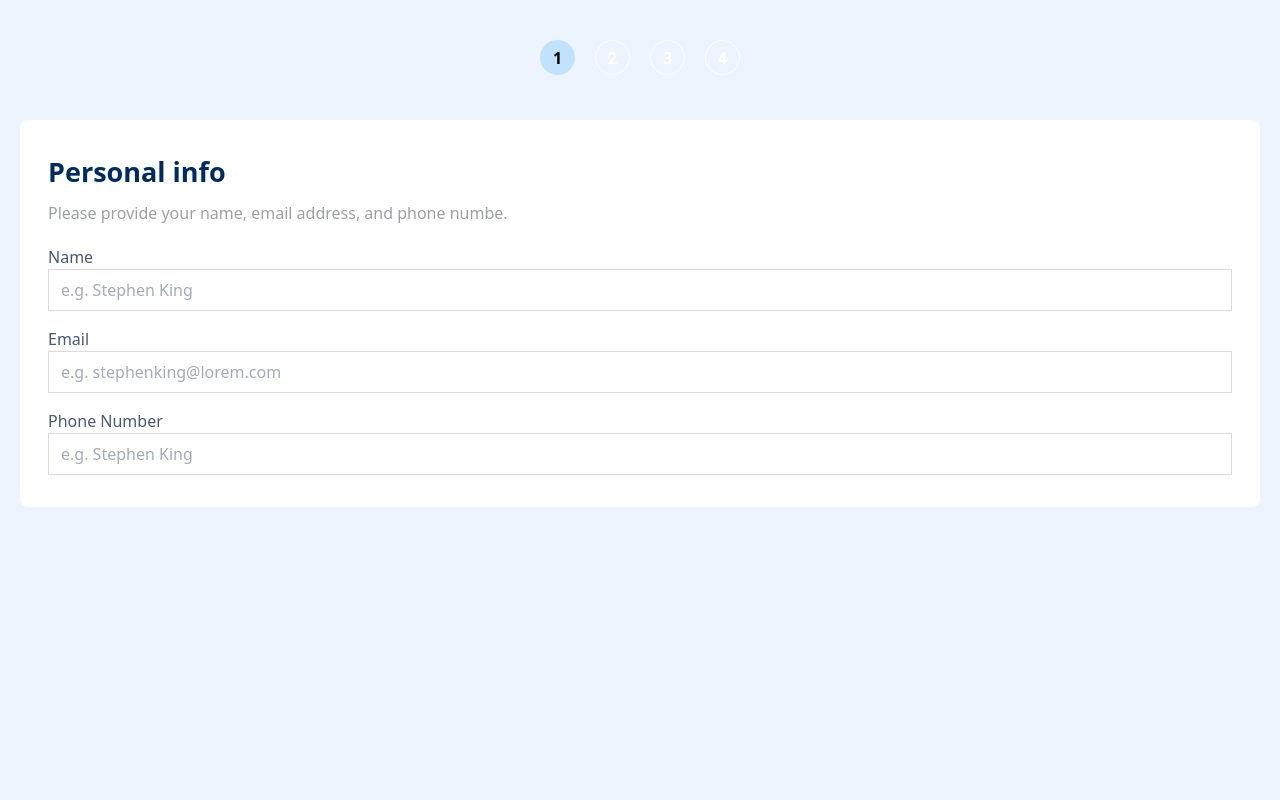
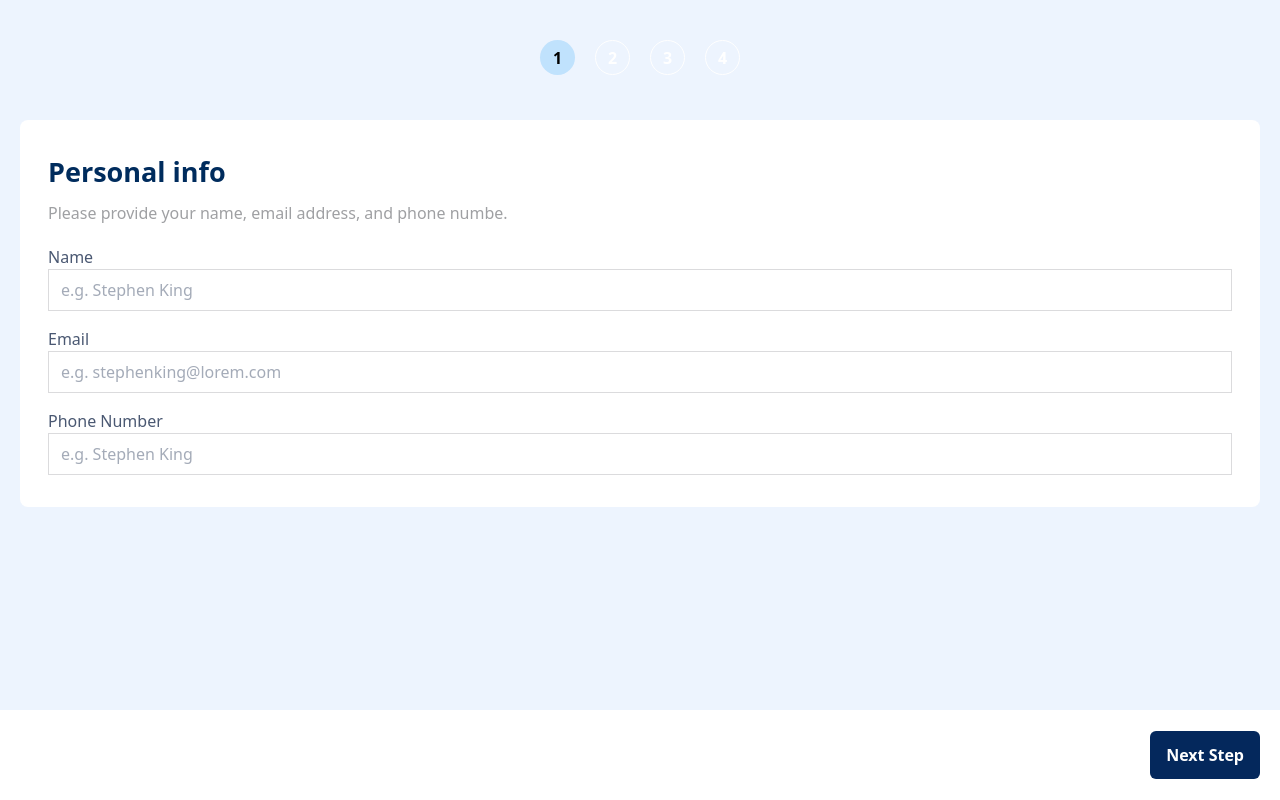
Before and after one commit to joaoSena0206/multi-step-form, a React (Vite) app in the folder react-app/: page / in a window 1280 px wide. Built offline with nearby package versions, Linux system fonts and the light colour scheme.

Commit message:
feat: avança a etapa quando clicado no btn

```diff
--- a/react-app/src/features/multiStepForm/MultiStepForm.jsx
+++ b/react-app/src/features/multiStepForm/MultiStepForm.jsx
@@ -1,13 +1,17 @@
-import { useState } from "react";
+import { useReducer } from "react";
 
-import { StepIndicator, Card, StepInfo, PersonalInfo } from "./";
+import { StepIndicator, Card, StepInfo, PersonalInfo, Button } from "./";
 
 import { steps } from "./data/data";
+import stepReducer from "./reducers/stepReducer";
 
 function MultiStepForm() {
-	const [step, setStep] = useState(1);
+	const [step, dispatchStep] = useReducer(stepReducer, 1);
 	const selectedStep = steps.find((s) => s.id == step);
+
 	let renderStep;
+	let isStepAtEnd = step == steps.length;
+	let isStepAtStart = step == 1;
 
 	switch (step) {
 		case 1:
@@ -16,6 +20,7 @@ function MultiStepForm() {
 	}
 
 	return (
+		<>
 			<section className="bg-[#EDF4FE] h-screen">
 				<StepIndicator selectedStep={step} steps={steps} />
 
@@ -29,7 +34,34 @@ function MultiStepForm() {
 						{renderStep}
 					</Card>
 				</div>
+
+				<footer
+					className={`absolute bottom-0 p-5 bg-white w-full h-[90px] flex items-center ${
+						isStepAtEnd
+							? "justify-start"
+							: isStepAtStart
+							? "justify-end"
+							: "justify-between"
+					}`}>
+					{!isStepAtStart && (
+						<Button
+							onClick={() => {
+								dispatchStep({ type: "reversed_step" });
+							}}
+							text="Previous Step"
+						/>
+					)}
+					{!isStepAtEnd && (
+						<Button
+							onClick={() => {
+								dispatchStep({ type: "proceeded_step" });
+							}}
+							text="Next Step"
+						/>
+					)}
+				</footer>
 			</section>
+		</>
 	);
 }
 
--- /dev/null
+++ b/react-app/src/features/multiStepForm/components/Button.jsx
@@ -0,0 +1,11 @@
+function Button({ text, onClick }) {
+	return (
+		<button
+			className="p-3 rounded-md font-bold px-4 bg-[#04285C] text-white"
+			onClick={onClick}>
+			{text}
+		</button>
+	);
+}
+
+export default Button;
--- a/react-app/src/features/multiStepForm/index.js
+++ b/react-app/src/features/multiStepForm/index.js
@@ -4,6 +4,7 @@ import Card from "./components/Card";
 import StepInfo from "./components/StepInfo";
 import PersonalInfo from "./steps/PersonalInfo";
 import Input from "./components/Input";
+import Button from "./components/Button";
 
 export default MultiStepForm;
-export { StepIndicator, Card, StepInfo, PersonalInfo, Input };
+export { StepIndicator, Card, StepInfo, PersonalInfo, Input, Button };
--- /dev/null
+++ b/react-app/src/features/multiStepForm/reducers/stepReducer.js
@@ -0,0 +1,11 @@
+function stepReducer(state, action) {
+	switch (action.type) {
+		case "proceeded_step":
+			return state + 1;
+
+		case "reversed_step":
+			return state - 1;
+	}
+}
+
+export default stepReducer;
--- a/react-app/src/features/multiStepForm/steps/PersonalInfo.jsx
+++ b/react-app/src/features/multiStepForm/steps/PersonalInfo.jsx
@@ -13,7 +13,7 @@ function PersonalInfo() {
 
 			<Input
 				name="Phone Number"
-				type="email"
+				type="tel"
 				placeholder="e.g. Stephen King"
 			/>
 		</div>
```
Also changed, not shown: react-app/src/features/multiStepForm/components/NextStepButton.jsx (deleted). Lines whose indentation alone changed are shown as unchanged.
